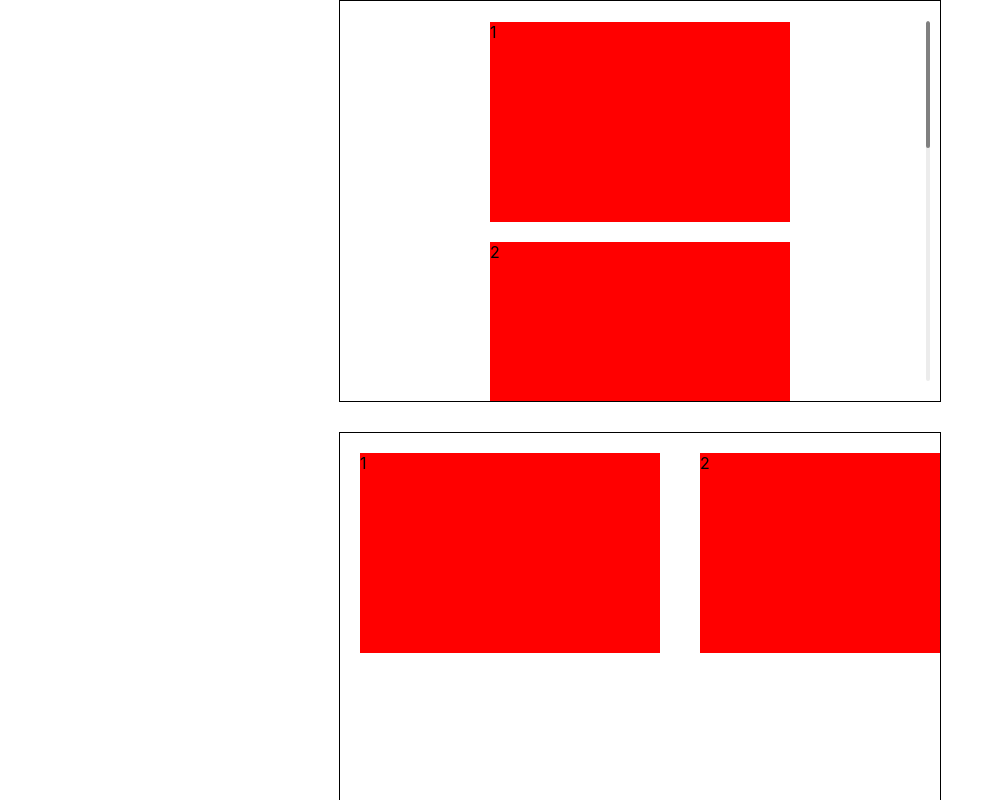
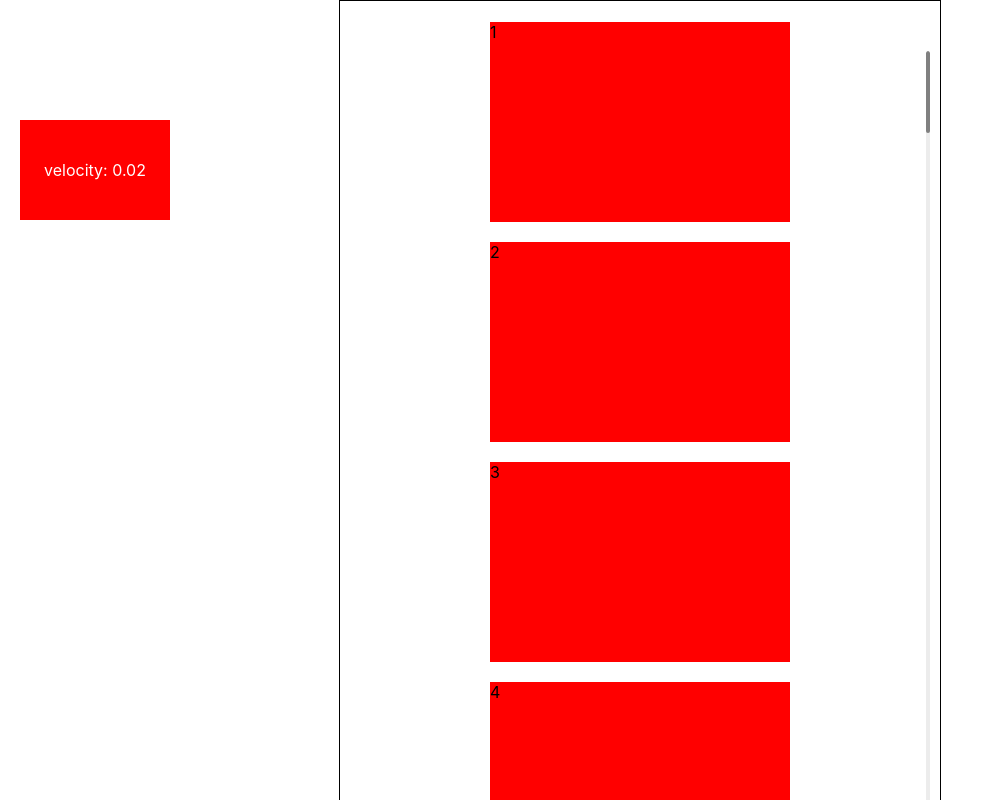
Before and after one commit to aleksgrin/scrollable, a React (Create React App) app: page / in a window 1280 px wide. Shown: the top 800 px of the page, without its empty margins (0-984 px from the left). Built offline with nearby package versions, Linux system fonts and the light colour scheme.

Commit message:
Добавил инерцию

```diff
--- a/src/App.tsx
+++ b/src/App.tsx
@@ -1,14 +1,32 @@
-import React from "react";
+import React, { useState, useEffect } from "react";
 import Example_1 from "./examples/example_1/Example_1";
 import Example_2 from "./examples/example_2/Example_2";
 import Example_3 from "./examples/example_3/Example_3";
 
+const startPos = 20;
+let timer: number | undefined;
 function App() {
+  const [position, setPosotion] = useState(startPos);
+  const velocity = 0.02;
+  useEffect(() => {
+    timer = window.setInterval(() => {
+      const targetPos = position + velocity * 10;
+      if (targetPos > window.innerHeight - 100) setPosotion(startPos);
+      else setPosotion(targetPos);
+    }, 10);
+    return () => {
+      window.clearInterval(timer);
+    };
+  }, [position]);
+
   return (
     <div className="App">
       <Example_1 />
       <Example_2 />
       <Example_3 />
+      <div className="app_test" style={{ top: `${position}px` }}>
+        velocity: {velocity}
+      </div>
     </div>
   );
 }
--- a/src/examples/example_1/Example_1.tsx
+++ b/src/examples/example_1/Example_1.tsx
@@ -6,7 +6,7 @@ function App() {
   return (
     <div className="example_1">
       <Scrollable className="my-scroll">
-        {Array.from({ length: 5 }).map((_, ind) => (
+        {Array.from({ length: 50 }).map((_, ind) => (
           <div className="my-scroll__item">{ind + 1}</div>
         ))}
       </Scrollable>
--- a/src/examples/example_1/example_1.scss
+++ b/src/examples/example_1/example_1.scss
@@ -2,7 +2,7 @@
   .my-scroll {
     width: 600px;
     border: 1px solid black;
-    height: 400px;
+    height: 1000px;
     margin: 0 auto;
     &__item {
       width: 300px;
--- a/src/index.css
+++ b/src/index.css
@@ -1,13 +1,26 @@
 body {
   margin: 0;
-  font-family: -apple-system, BlinkMacSystemFont, 'Segoe UI', 'Roboto', 'Oxygen',
-    'Ubuntu', 'Cantarell', 'Fira Sans', 'Droid Sans', 'Helvetica Neue',
+  font-family: -apple-system, BlinkMacSystemFont, "Segoe UI", "Roboto", "Oxygen",
+    "Ubuntu", "Cantarell", "Fira Sans", "Droid Sans", "Helvetica Neue",
     sans-serif;
   -webkit-font-smoothing: antialiased;
   -moz-osx-font-smoothing: grayscale;
 }
 
 code {
-  font-family: source-code-pro, Menlo, Monaco, Consolas, 'Courier New',
+  font-family: source-code-pro, Menlo, Monaco, Consolas, "Courier New",
     monospace;
 }
+
+.app_test {
+  position: absolute;
+  left: 20px;
+  top: 20px;
+  width: 150px;
+  height: 100px;
+  display: flex;
+  justify-content: center;
+  align-items: center;
+  color: white;
+  background-color: red;
+}
--- a/src/scrollable/Scrollable.tsx
+++ b/src/scrollable/Scrollable.tsx
@@ -38,6 +38,19 @@ interface IDomRect {
   scrollWrapperOutSize: number | undefined;
 }
 
+interface IscrollData {
+  isTouchStarted: boolean;
+  isTouchMoveStarted: boolean;
+  isTouchEnded: boolean;
+  isCursorInside: boolean;
+  start: IInitialState;
+  constantOffset: IInitialState;
+  decreaseTime: IInitialState;
+  vmin: number;
+  timesArray: Array<{ t: number; x: number; y: number }>;
+}
+
+const DELTA_T = 10;
 class ScrollWrap extends PureComponent<IScrollWrapProps, IState> {
   state: IState = {
     offset: { x: 0, y: 0 },
@@ -50,12 +63,19 @@ class ScrollWrap extends PureComponent<IScrollWrapProps, IState> {
     MIN_SCROLL: { x: 0, y: 0 },
   };
 
-  scrollData = {
+  scrollData: IscrollData = {
     isTouchStarted: false,
+    isTouchMoveStarted: false,
+    isTouchEnded: false,
     isCursorInside: false,
     start: { x: 0, y: 0 },
     constantOffset: { x: 0, y: 0 },
+    vmin: 0.02,
+    decreaseTime: { x: 0, y: 0 },
+    timesArray: [],
   };
+
+  timer: undefined | number;
 
   wrapperOut = createRef<HTMLDivElement>();
   wrapperInner = createRef<HTMLDivElement>();
@@ -70,15 +90,36 @@ class ScrollWrap extends PureComponent<IScrollWrapProps, IState> {
 
   onTouchStart = (evt: React.TouchEvent) => {
     const { onTouchStart } = this.props;
+    // const { isRenderScroll } = this.state;
     const constantOffsetX = this.state.offset.x;
     const constantOffsetY = this.state.offset.y;
     const touchStartX = this.getTouchCoords(evt).x;
     const touchStartY = this.getTouchCoords(evt).y;
 
     this.scrollData.isTouchStarted = true;
+    this.scrollData.isTouchEnded = false;
     this.scrollData.constantOffset = { x: constantOffsetX, y: constantOffsetY };
     this.scrollData.start = { x: touchStartX, y: touchStartY };
+    // if (isRenderScroll.x) {
+    //   const nextOffset = constantOffsetX;
+    //   this.setScroll(nextOffset, "x");
+    // }
+    // if (isRenderScroll.y) {
+    //   const nextOffset = constantOffsetY;
+    //   this.setScroll(nextOffset, "y");
+    // }
     if (onTouchStart) onTouchStart();
+
+    const startTime = Date.now();
+    this.timer = window.setInterval(() => {
+      const currTime = Date.now();
+      const timerValue = {
+        t: currTime - startTime,
+        x: this.state.offset.x,
+        y: this.state.offset.y,
+      };
+      this.scrollData.timesArray.push(timerValue);
+    }, DELTA_T);
   };
 
   onMove = (evt: React.TouchEvent) => {
@@ -86,6 +127,7 @@ class ScrollWrap extends PureComponent<IScrollWrapProps, IState> {
     const { isRenderScroll } = this.state;
     const { onMove } = this.props;
     if (isTouchStarted) {
+      this.scrollData.isTouchMoveStarted = true;
       if (isRenderScroll.x) {
         const end = this.getTouchCoords(evt).x;
         const nextOffset = constantOffset.x + end - start.x;
@@ -103,8 +145,69 @@ class ScrollWrap extends PureComponent<IScrollWrapProps, IState> {
 
   onTouchEnd = () => {
     const { onTouchEnd } = this.props;
+    const { isTouchMoveStarted } = this.scrollData;
+    if (onTouchEnd) onTouchEnd();
+    window.clearInterval(this.timer);
+    if (isTouchMoveStarted) this.setInertion();
     this.scrollData.isTouchStarted = false;
-    if (onTouchEnd) onTouchEnd();
+    this.scrollData.isTouchMoveStarted = false;
+    this.scrollData.isTouchEnded = true;
+  };
+
+  calculateVelocity = (index: number) => {
+    const { timesArray, vmin } = this.scrollData;
+    const len = timesArray.length;
+    const last = timesArray[len - 1];
+    const firstInd = len - 1 - index > 0 ? len - 1 - index : 0;
+    const first = timesArray[firstInd];
+    const direction = {
+      x: last.x - first.x > 0 ? "-" : "+",
+      y: last.y - first.y > 0 ? "-" : "+",
+    };
+    const vAbs = {
+      x: Math.abs((last.x - first.x) / (last.t - first.t)),
+      y: Math.abs((last.y - first.y) / (last.t - first.t)),
+    };
+    const vBoundedAbs = {
+      x: this.getBoundaryValue(vAbs.x, vmin, Infinity),
+      y: this.getBoundaryValue(vAbs.y, vmin, Infinity),
+    };
+
+    const vBounded = {
+      x: direction.x === "+" ? vBoundedAbs.x : -vBoundedAbs.x,
+      y: direction.y === "+" ? vBoundedAbs.y : -vBoundedAbs.y,
+    };
+    return vBounded;
+  };
+
+  setInertion = () => {
+    const { vmin } = this.scrollData;
+    const { isRenderScroll } = this.state;
+    const v0 = this.calculateVelocity(10);
+    const A = 0.0002;
+    const decreaseTimeY = (-1 / A) * Math.log(vmin / Math.abs(v0.y));
+    const decreaseTimeX = (-1 / A) * Math.log(vmin / Math.abs(v0.x));
+    const decreaseTime = {
+      x: decreaseTimeX,
+      y: decreaseTimeY,
+    };
+    const pathX = (v0.x / A) * (1 - Math.exp(-A * decreaseTime.x));
+    const pathY = (v0.y / A) * (1 - Math.exp(-A * decreaseTime.y));
+    const path = {
+      x: pathX,
+      y: pathY,
+    };
+    this.scrollData.decreaseTime = decreaseTime;
+    if (isRenderScroll.x) {
+      const nextOffset = this.state.offset.x - path.x;
+      this.setScroll(nextOffset, "x");
+    }
+    if (isRenderScroll.y) {
+      const nextOffset = this.state.offset.y - path.y;
+      this.setScroll(nextOffset, "y");
+    }
+
+    this.scrollData.timesArray = [];
   };
 
   getBoundaryValue = (value: number, min: number, max: number) => {
@@ -306,13 +409,19 @@ class ScrollWrap extends PureComponent<IScrollWrapProps, IState> {
 
   render() {
     const { className, children, scrollBars = true } = this.props;
-    const { isTouchStarted } = this.scrollData;
+    const { isTouchStarted, isTouchEnded, decreaseTime } = this.scrollData;
     const { crollPersentage, scroll, offset, isRenderScroll } = this.state;
 
     const transitionOnWheel = "transform ease 0.5s";
+    const transitionOnEnd = `transform cubic-bezier(0.16, 1, 0.3, 1) ${decreaseTime.y}ms`;
     const transitionOnTouch = "transform ease-out 0.3s";
     const isRenderScrollBarsY = scrollBars && isRenderScroll.y;
     const isRenderScrollBarsX = scrollBars && isRenderScroll.x;
+    let transitionValue = "";
+
+    if (isTouchStarted) transitionValue = transitionOnTouch;
+    else if (isTouchEnded) transitionValue = transitionOnEnd;
+    else transitionValue = transitionOnWheel;
     return (
       <div className={cx("scrollable", { [`${className}`]: className })}>
         <div
@@ -332,9 +441,7 @@ class ScrollWrap extends PureComponent<IScrollWrapProps, IState> {
             })}
             style={{
               transform: `translate3d(${offset.x}px,${offset.y}px, 0)`,
-              transition: `${
-                isTouchStarted ? transitionOnTouch : transitionOnWheel
-              }`,
+              transition: transitionValue,
             }}
             ref={this.wrapperInner}
           >
@@ -345,9 +452,7 @@ class ScrollWrap extends PureComponent<IScrollWrapProps, IState> {
           <ScrollControlsY
             crollPersentage={crollPersentage.y}
             scrollPosition={scroll.y}
-            transitionValue={
-              isTouchStarted ? transitionOnTouch : transitionOnWheel
-            }
+            transitionValue={transitionValue}
             ref={this.scrollWrapperOutY}
           />
         )}
@@ -355,9 +460,7 @@ class ScrollWrap extends PureComponent<IScrollWrapProps, IState> {
           <ScrollControlsX
             crollPersentage={crollPersentage.x}
             scrollPosition={scroll.x}
-            transitionValue={
-              isTouchStarted ? transitionOnTouch : transitionOnWheel
-            }
+            transitionValue={transitionValue}
             ref={this.scrollWrapperOutX}
           />
         )}
```
